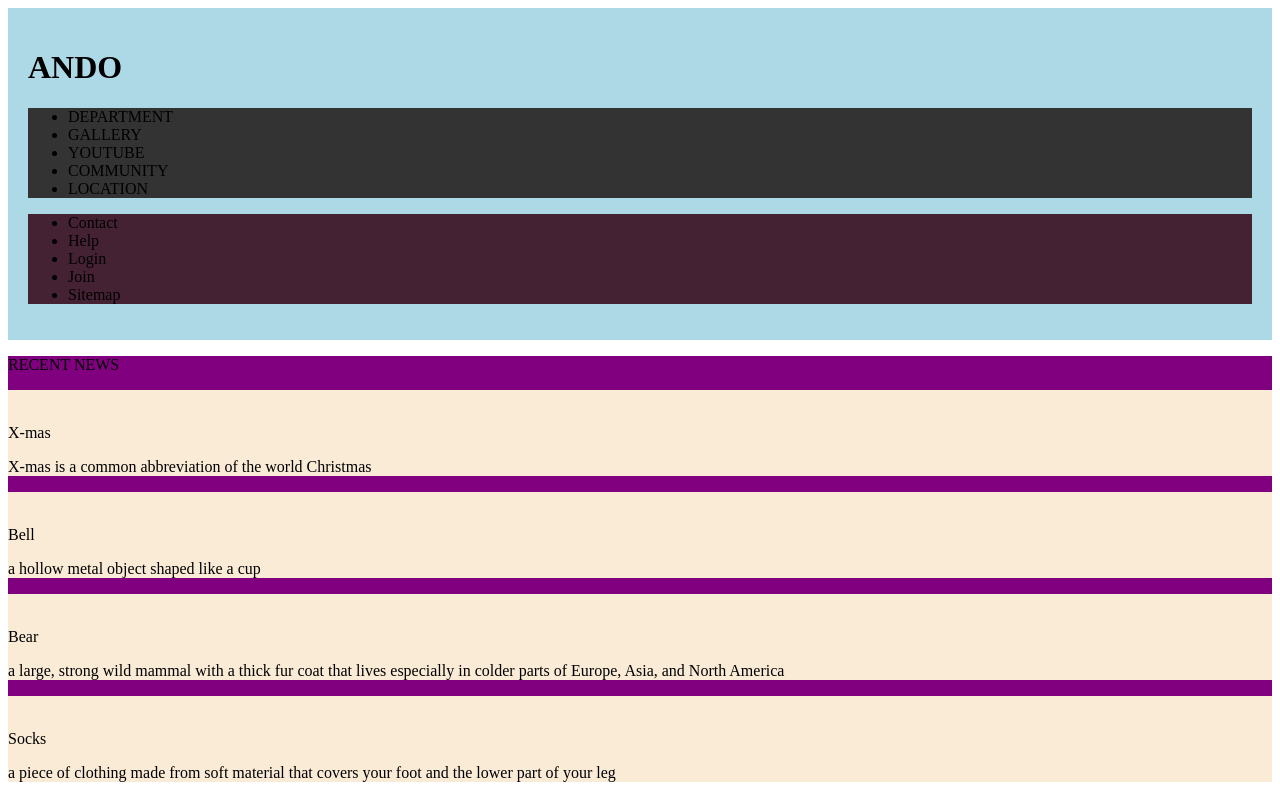
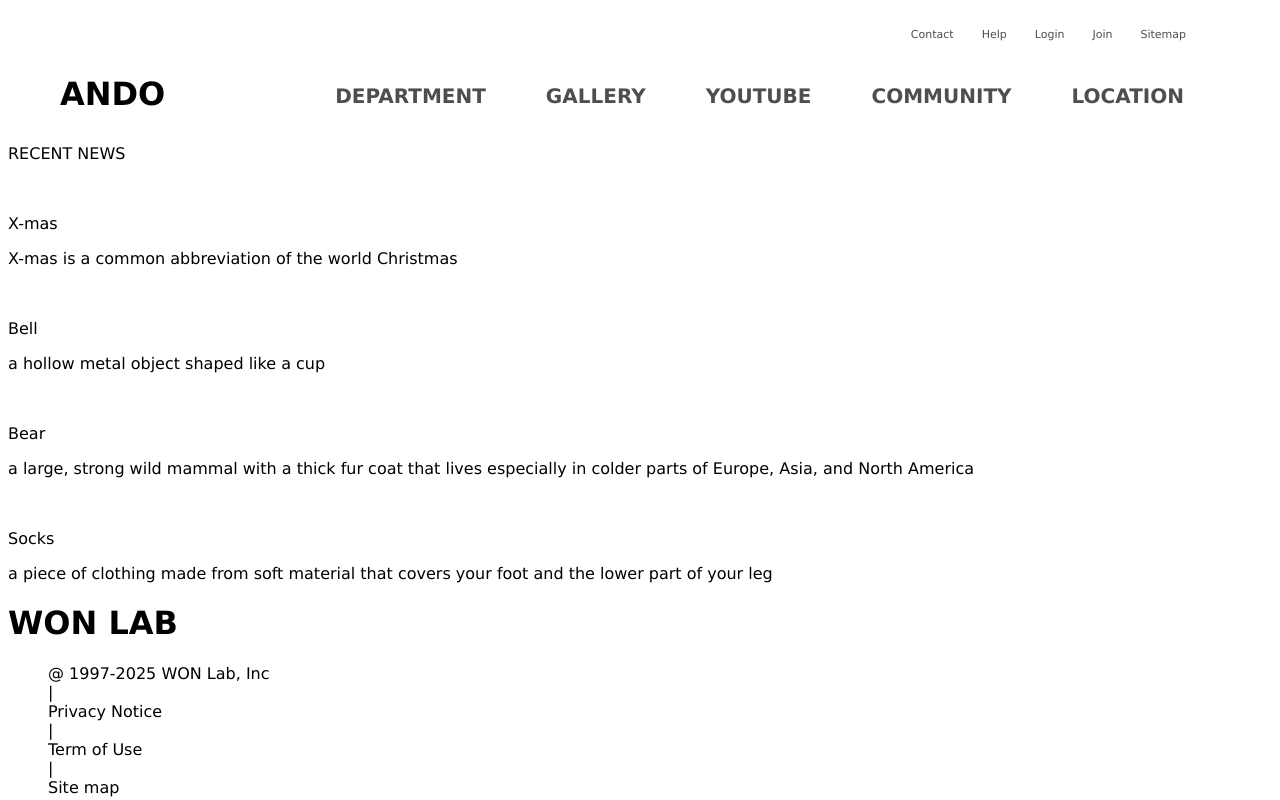
Before and after one commit to andoricano/Web103, a plain HTML site: page src/html/index.html in a window 1280 px wide. Shown: the top 800 px of the page. Drawn offline with Linux system fonts and the light colour scheme.

Commit message:
header and navigation  bar finished so hard ㅠㅠ..

```diff
--- a/src/css/index.css
+++ b/src/css/index.css
@@ -0,0 +1,68 @@
+*{
+    font-family: Verdana, Geneva, Tahoma, sans-serif;
+}
+
+ul{
+    list-style-type: none;
+}
+
+header {
+    width: 100%;
+}
+
+header div {
+    position: relative;
+    width: 1180px;
+    height: 120px;
+    margin: 0 auto;
+}
+
+header div h1 {
+    position: absolute;
+    left: 10px;
+    bottom: 15px;
+    margin: 0 auto;
+}
+
+header li {
+    float: left;
+}
+
+.global_navigation_bar {
+    position: absolute;
+    display: inline-block;
+    right: 0px;
+    bottom: 0px;
+    font-size: 20px;
+    padding-right: 16px;
+}
+.global_navigation_bar li {
+    margin: 0px 30px 0px 30px;
+}
+
+.global_navigation_bar li a {
+    text-decoration: none;
+    font-weight: 1000;
+    color: rgb(82, 77, 77);
+}
+
+.global_navigation_bar li a:hover {
+    color: rgb(104, 107, 159);
+}
+
+.utility_bar {
+    position: absolute;
+    display: inline-block;
+    right: 30px;
+    top: 20px;
+    font-size: 11px;
+    margin: 0 auto;
+}
+
+.utility_bar li {
+    margin: 0px 14px 0px 14px;
+}
+.utility_bar li a {
+    text-decoration: none;
+    color: rgb(82, 77, 77);
+}
--- a/src/html/index.html
+++ b/src/html/index.html
@@ -4,46 +4,26 @@
     <meta charset="UTF-8">
     <meta name="viewport" content="width=device-width, initial-scale=1.0">
     <title>Document</title>
-    <link rel="stylesheet" type="test/css" href ="index.html">
+    <link rel="stylesheet" type="text/css" href ="../css/index.css">
 
-    <!-- 개발 코드 -->
-    <style>
-    header {
-      background-color: lightblue;
-      padding: 20px;
-    }
-    .navigation_bar {
-      background-color: #333;
-    }
-
-    .utility_bar {
-      background-color: #423;
-    }
-    main {
-      background-color: cyan;
-    }
-    section{
-        background-color: purple;
-    }
-    article{
-        background-color: antiquewhite;
-    }
-    footer{
-        background-color: skyblue;
-    }
-    </style>
 </head>
 <body>
   <header>
     <div>
     <h1>ANDO</h1>
-
-            <!-- TODO : Emmet 적용해볼 것 -->
-            <ul class="navigation_bar">
-                <li>DEPARTMENT</li><li>GALLERY</li><li>YOUTUBE</li><li>COMMUNITY</li><li>LOCATION</li>
+    <ul class="global_navigation_bar">
+      <li><a href="#department">DEPARTMENT</a></li>
+      <li><a href="#gallery">GALLERY</a></li>
+      <li><a href="#youtube">YOUTUBE</a></li>
+      <li><a href="#community">COMMUNITY</a></li>
+      <li><a href="#location">LOCATION</a></li>
     </ul>
     <ul class="utility_bar">
-                <li>Contact</li><li>Help</li><li>Login</li><li>Join</li><li>Sitemap</li>
+      <li><a href="#">Contact</a></li>
+      <li><a href="#">Help</a></li>
+      <li><a href="#">Login</a></li>
+      <li><a href="#">Join</a></li>
+      <li><a href="#">Sitemap</a></li>
     </ul>
   </div>
   </header>
```
Also changed, not shown: 2 other files. Lines whose indentation alone changed are shown as unchanged.
